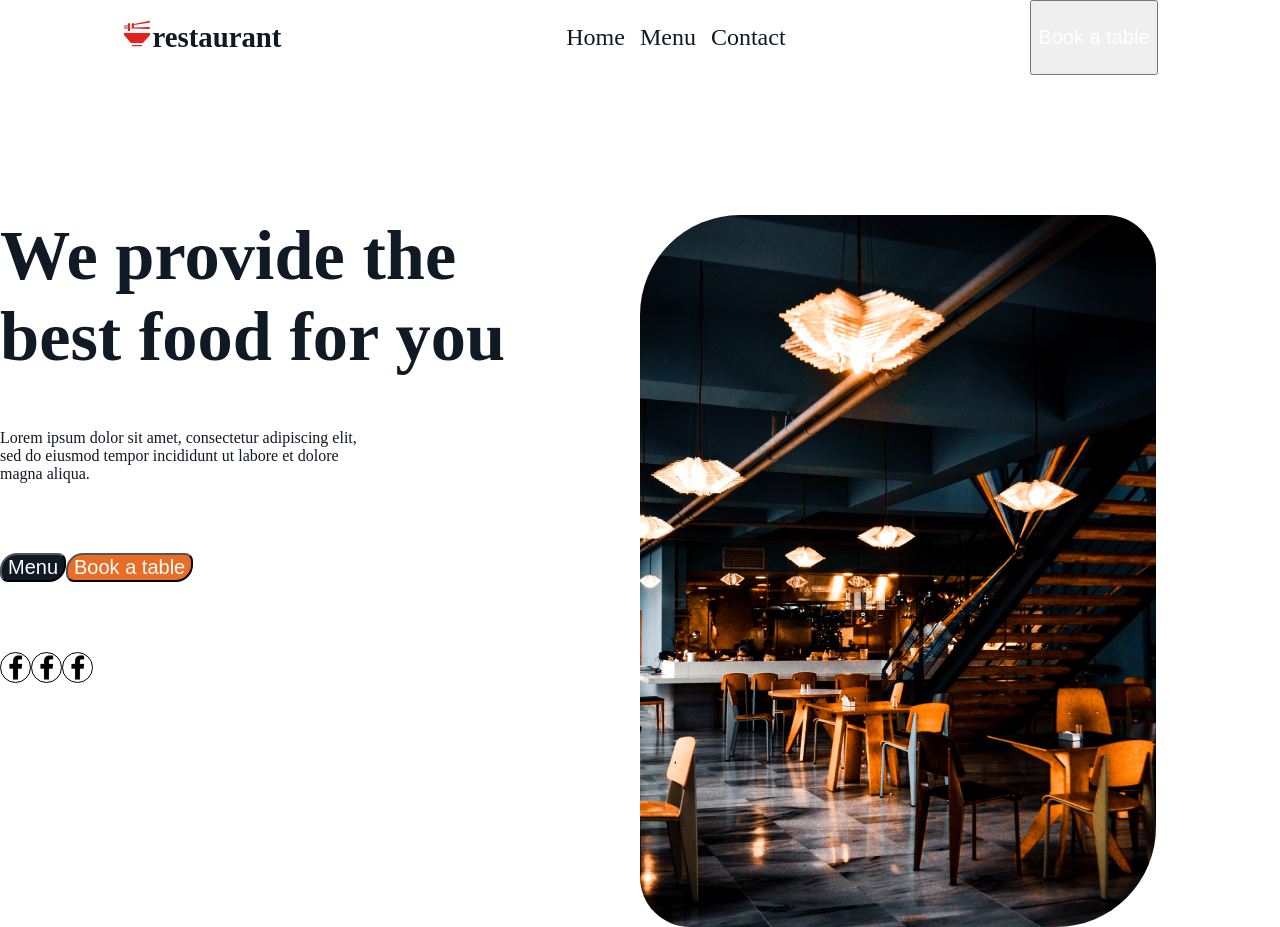
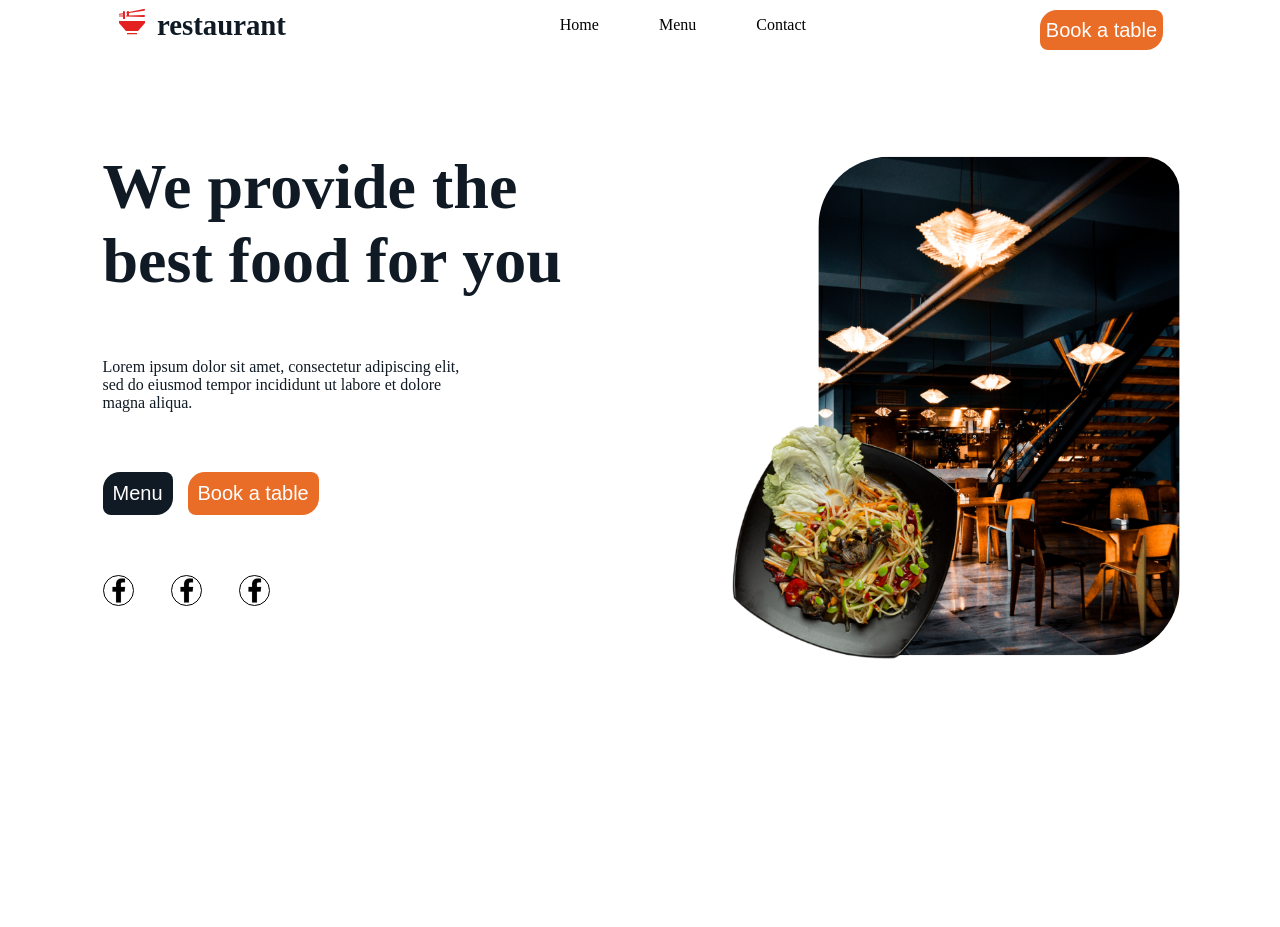
Before and after one commit to yabetsg/restaurant-page, a website built with webpack: page dist/index.html in a window 1280 px wide. Built offline with nearby package versions, Linux system fonts and the light colour scheme; files whose address does not match are found by name.

Commit message:
Finish homepage layout

```diff
--- a/src/home.js
+++ b/src/home.js
@@ -24,10 +24,23 @@ export const homeHeader = () =>{
     const li2 = document.createElement('li');
     const li3 = document.createElement('li');
 
-    li.textContent = 'Home';
-    li2.textContent = 'Menu';
-    li3.textContent = 'Contact';
-    li3.classList.add('hello')
+    const homeLink = document.createElement('a');
+    const menuLink = document.createElement('a');
+    const contactLink = document.createElement('a');
+
+     homeLink.href = '#';
+    menuLink.href = '#';
+    contactLink.href = '#';
+
+    homeLink.textContent = 'Home';
+    menuLink.textContent = 'Menu';
+    contactLink.textContent = 'Contact';
+
+
+    li.appendChild(homeLink);
+    li2.appendChild(menuLink);
+    li3.appendChild(contactLink);
+
 
     ul.appendChild(li);
     ul.appendChild(li2);
@@ -68,7 +81,7 @@ export const homePage = () =>{
     menuBtn.textContent = 'Menu';
     BookaTableBtn.textContent = 'Book a table';
     const buttons = document.createElement('div');
-
+    buttons.classList.add('leftColumnButtons')
     buttons.appendChild(menuBtn);
     buttons.appendChild(BookaTableBtn);
 
@@ -90,13 +103,17 @@ export const homePage = () =>{
     return leftColumnDiv;
    }
    const rightColumn = ()=>{
+
     const restaurantImgDiv = document.createElement('img');
     const homePageDishImg = document.createElement('img');
     restaurantImgDiv.src = 'restaurant.png';
     restaurantImgDiv.classList.add('restaurantImg')
     homePageDishImg.src = 'homepage-dish.png';
-    homePageDishImg.classList.add('homeDish')
-    return {restaurantImgDiv,homePageDishImg};
+    homePageDishImg.classList.add('homeDish');
+    rightColumnDiv.appendChild(restaurantImgDiv);
+    rightColumnDiv.appendChild(homePageDishImg);
+    rightColumnDiv.classList.add('rightColumnDiv');
+    return rightColumnDiv;
    }
    return {leftColumn,rightColumn};
 
--- a/src/index.js
+++ b/src/index.js
@@ -13,8 +13,8 @@ img.src = 'homepage-dish.png';
 const combineLeftAndRightColumn = document.createElement('div');
 combineLeftAndRightColumn.classList.add('homeGrid');
 combineLeftAndRightColumn.appendChild(homePage().leftColumn());
-combineLeftAndRightColumn.appendChild(homePage().rightColumn().restaurantImgDiv);
-// combineLeftAndRightColumn.appendChild(homePage().rightColumn().homePageDishImg);
+combineLeftAndRightColumn.appendChild(homePage().rightColumn());
+//  combineLeftAndRightColumn.appendChild(homePage().rightColumn().homePageDishImg);
 content.appendChild(homeHeader());
 
 content.appendChild(combineLeftAndRightColumn);
--- a/src/style.css
+++ b/src/style.css
@@ -2,7 +2,7 @@
     --main-bg-color:rgba(255, 255, 255,100%);
     --book-bg-color:rgba(234, 109, 39,100%);
     --text-color:rgba(16, 26, 36,100%);
-    --big-text: 4.4rem;
+    --big-text: 4rem;
     --small-text: 1rem;
     --btn-text: 1.25rem;
     --home-img-radius: 100px 50px 100px 50px;
@@ -20,16 +20,26 @@ body{
     color: var(--text-color);
     font-size: 1.5rem;
 }
-ul{
+nav{
+    display: flex;
+    justify-content: space-between;
+}
+ul,a{
+    font-size: var(--small-text);
+    color: black;
+    text-decoration: none;
     list-style-type: none;
     display: flex;
+    gap: 60px;
 
-    gap: 15px;
-
+}
+li:hover{
+    text-decoration-line: underline;
+    color: purple;
 }
 #content{
     display: flex;
-    gap: 140px;
+
     flex-direction: column;
     justify-content: space-evenly;
 }
@@ -38,7 +48,9 @@ ul{
     align-items: center;
     font-size: 1.8rem;
     font-weight: bold;
+    gap: 10px;
 }
+
 header{
     display: flex;
     justify-content: space-around;
@@ -47,7 +59,7 @@ header{
     font-size: var(--big-text);
     font-weight: bold;
     max-width: 510px;
-    max-height: 144px;
+
 }
 .paragraphContainer{
     font-size: var(--small-text);
@@ -55,38 +67,73 @@ header{
     max-width: 376px;
     max-height: 115px;
 }
+
 .homeGrid{
     display: grid;
     grid-template-columns: repeat(2,1fr);
 
 }
 .homeDish{
-    position: absolute;
-    top: 1px;
-    left: 1px;
+    position: relative;
+    top: -17em;
+    left: 1em;
+    transform: scale(0.7);
 }
 .restaurantImg{
     border-radius: var(--home-img-radius);
+    transform: scale(0.7);
+
+    margin-left: 4.2em;
 }
+
 button{
     font-size: var(--btn-text);
     font-weight:500;
+    max-width: 167px;
+    max-height: 54px;
+    border-radius: var(--btn-radius);
     color: white;
+    background-color: var(--book-bg-color);
+
+}
+header>button{
+    margin-top: 10px;
+    border-style: none;
+}
+.rightColumnDiv{
+    max-height: 650px;
 }
 .leftColumnDiv{
     display: flex;
     flex-direction: column;
-    gap: 70px ;
+  justify-self: center;
+
+    gap:60px ;
+    padding-top: 100px;
+    padding-left: 75px;
+}
+.leftColumnButtons{
+    max-width: 376px;
+    max-height: 115px;
+
+}
+.leftColumnButtons>button{
+    padding: 10px;
+    border-style: none;
+
 }
 .menuBtn{
     max-width: 167px;
     max-height: 54px;
+    color: white;
     border-radius: var(--btn-radius);
     background-color: var(--menu-bg-color);
 }
 .bookBtn{
+    margin-left: 15px;
     max-width: 167px;
     max-height: 54px;
+    color: white;
     border-radius: var(--btn-radius);
     background-color: var(--book-bg-color);
 }
@@ -94,3 +141,9 @@ button{
     border: 1px solid black;
     border-radius: 100%;
 }
+.socials{
+    display: flex;
+    max-width: 167px;
+    max-height: 54px;
+    justify-content: space-between;
+}
```
Also changed, not shown: dist/bundle.js, dist/index.html, dist/style.css (deleted).
